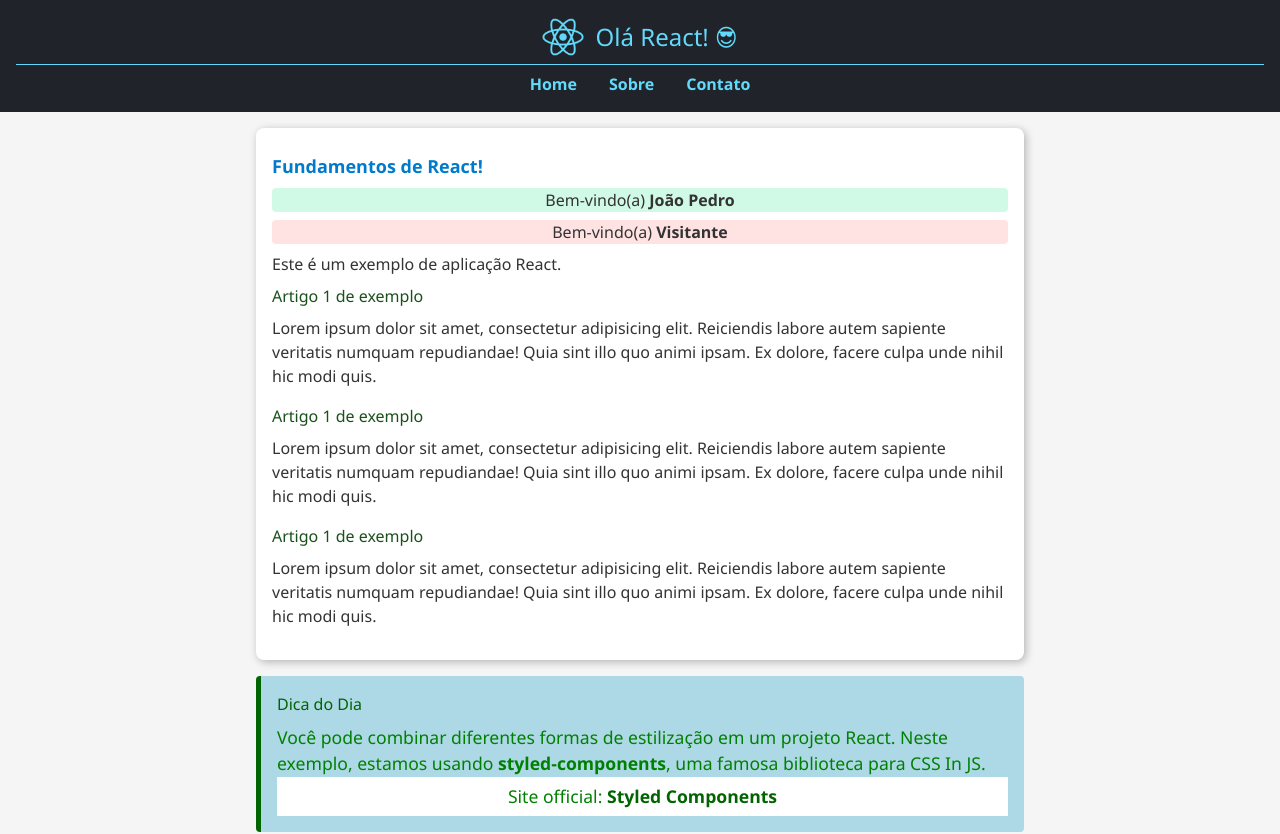
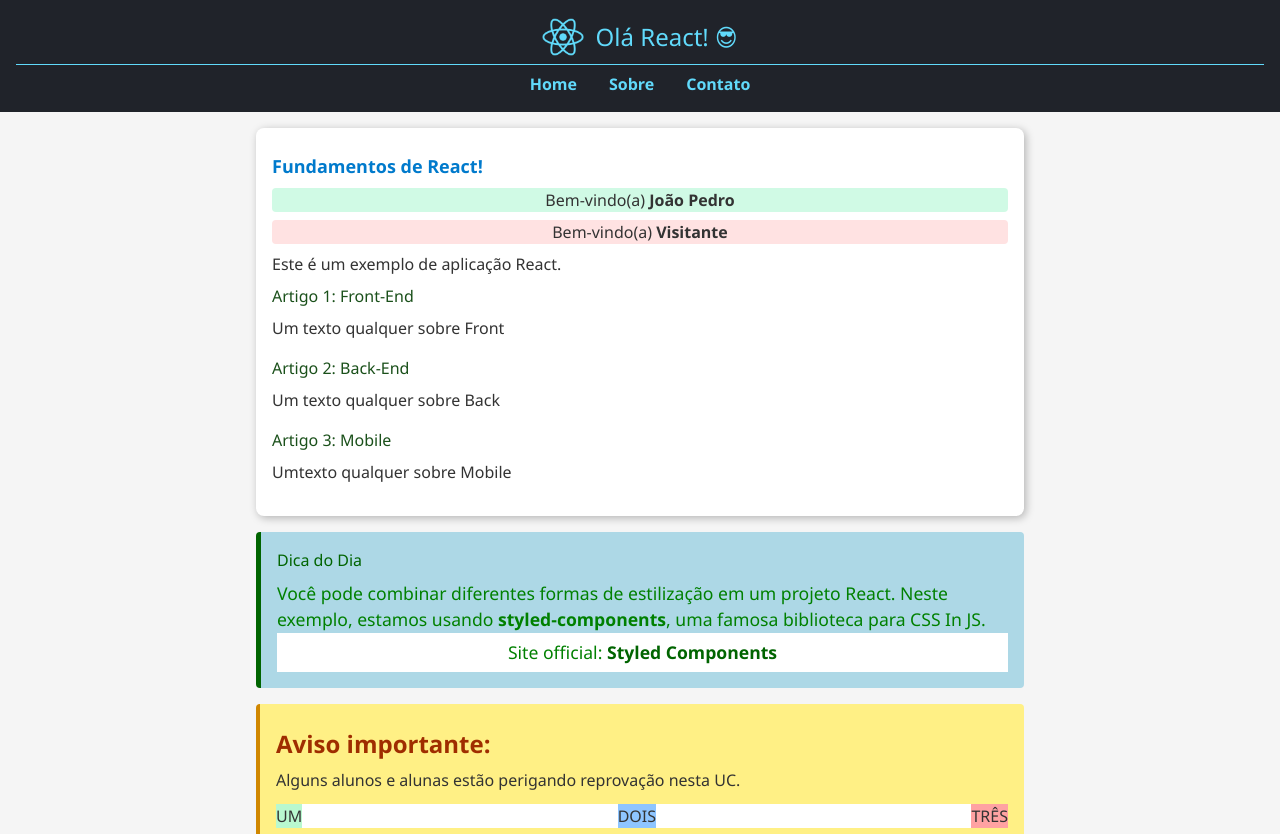
Before and after one commit to joaopedro-style/react-fundamentos, a React (Vite) app: page / in a window 1280 px wide. Shown: the top 834 px of the page. Built offline with nearby package versions, Linux system fonts and the light colour scheme.

Commit message:
Adiciona props ao artigo

```diff
--- a/src/components/Conteudo/Artigo/Artigo.tsx
+++ b/src/components/Conteudo/Artigo/Artigo.tsx
@@ -1,13 +1,18 @@
 import estilos from "./Artigo.module.css";
-export default function Artigo() {
+
+type ArtigoProps = {
+  titulo: string;
+  texto: string;
+  numero: number;
+};
+
+export default function Artigo({ titulo, texto, numero }: ArtigoProps) {
   return (
     <article className={estilos.artigo}>
-      <h3>Artigo 1 de exemplo</h3>
-      <p>
-        Lorem ipsum dolor sit amet, consectetur adipisicing elit. Reiciendis
-        labore autem sapiente veritatis numquam repudiandae! Quia sint illo quo
-        animi ipsam. Ex dolore, facere culpa unde nihil hic modi quis.
-      </p>
+      <h3>
+        Artigo {numero}: {titulo}
+      </h3>
+      <p>{texto}</p>
     </article>
   );
 }
--- a/src/components/Conteudo/Conteudo.tsx
+++ b/src/components/Conteudo/Conteudo.tsx
@@ -17,11 +17,23 @@
 
         <p>Este é um exemplo de aplicação React.</p>
 
-        <Artigo />
+        <Artigo
+          titulo="Front-End"
+          texto="Um texto qualquer sobre Front"
+          numero={1}
+        />
 
-        <Artigo />
+        <Artigo
+          titulo="Back-End"
+          texto="Um texto qualquer sobre Back"
+          numero={2}
+        />
 
-        <Artigo />
+        <Artigo
+          titulo="Mobile"
+          texto="Umtexto qualquer sobre Mobile"
+          numero={3}
+        />
       </section>
 
       <DicaDoDia />
```
